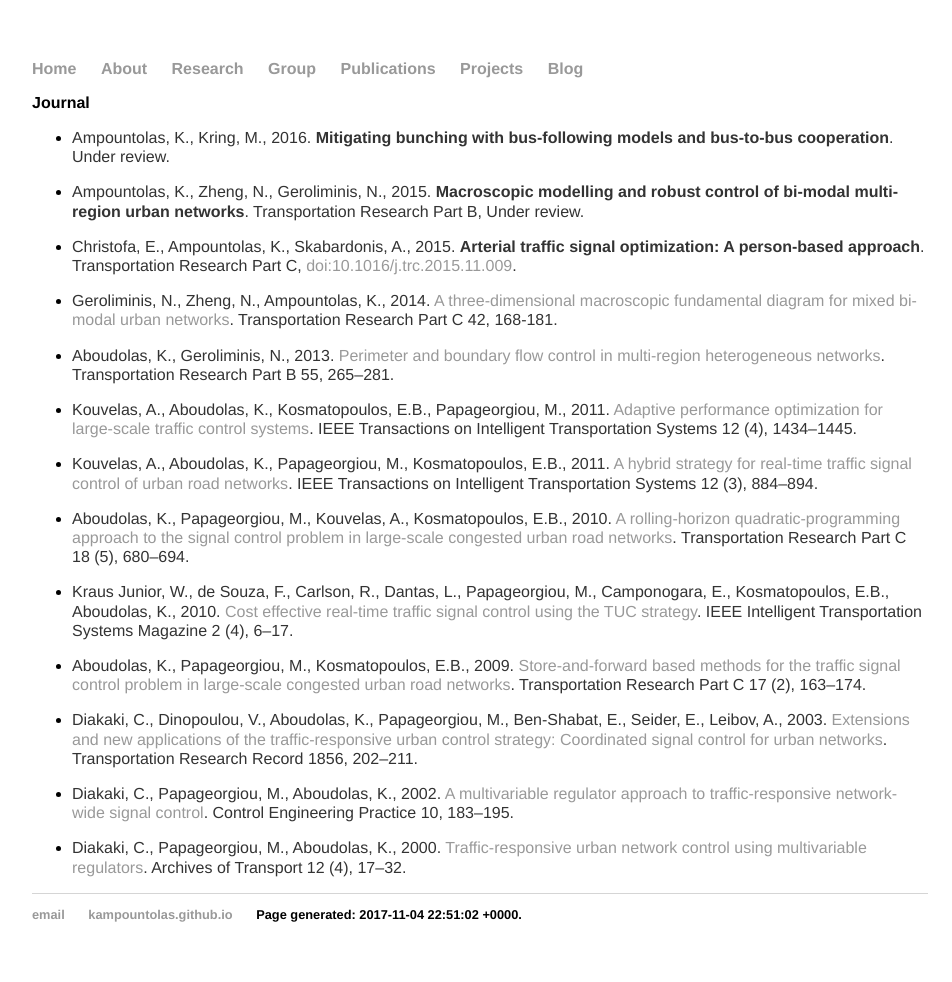
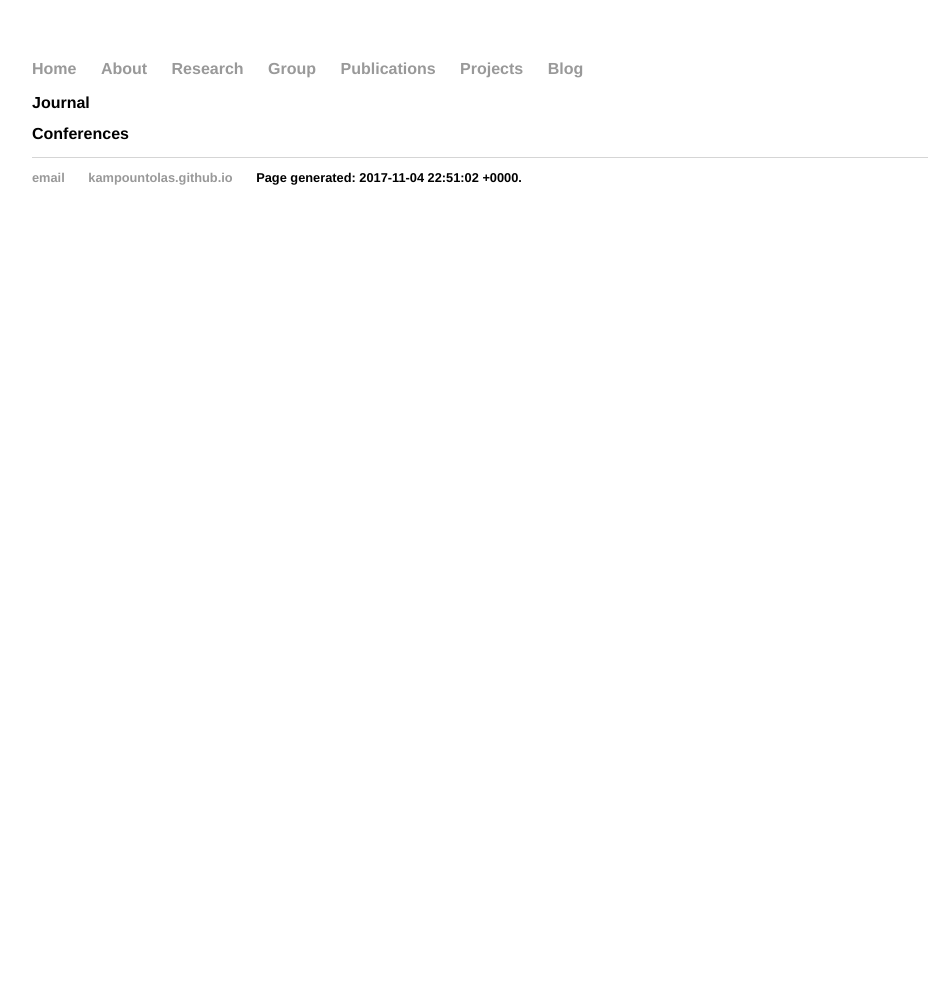
Before and after one commit to kampountolas/kampountolas.github.io, a Jekyll site: the page built from publications/index.html, in a window 1280 px wide. Shown: the whole page, without its empty margins (160-1112 px from the left). Built offline with Jekyll 4.4.1, drawn with Linux system fonts in a browser that asks for light colours; nearby versions of some CDN libraries; after the commit the page ends 900 px from its top, so only the background shows below that.

Commit message:
Update index.html

```diff
--- a/publications/index.html
+++ b/publications/index.html
@@ -4,57 +4,5 @@ title: Publications
 ---
 <div class="blurb">
               <h2>Journal</h2>
-                <ul>
-                    <li>
-                        <p>Ampountolas, K., Kring, M., 2016. <strong>Mitigating bunching with bus-following models and bus-to-bus cooperation</strong>. Under review.</p>
-                    </li>
-                    <li>
-                        <p>Ampountolas, K., Zheng, N., Geroliminis, N., 2015. <b>Macroscopic modelling and robust control of bi-modal multi-region urban networks</b>. Transportation Research Part B, Under review.</p>
-</li>
-<li>
-                        <p>Christofa, E., Ampountolas, K., Skabardonis, A., 2015. <b>Arterial traffic signal optimization: A person-based approach</b>. Transportation Research Part C, <a href="http://dx.doi.org/10.1016/j.trc.2015.11.009">doi:10.1016/j.trc.2015.11.009</a>.</p>
-                    </li>
-                  <li>
-                      <p>Geroliminis, N., Zheng, N., Ampountolas, K., 2014. <a href="./files/pubs/PartC2014.pdf">A three-dimensional macroscopic fundamental diagram for mixed bi-modal
-urban networks</a>. Transportation Research Part C 42, 168-181.</p>
-                  </li>
-                  <li>
-                    <p>Aboudolas, K., Geroliminis, N., 2013. <a href="./files/pubs/PartB2013.pdf">Perimeter and boundary flow control in multi-region heterogeneous networks</a>.
-                      Transportation Research Part B 55, 265–281.</p>
-                  </li>
-                  <li>
-                    <p>Kouvelas, A., Aboudolas, K., Kosmatopoulos, E.B., Papageorgiou, M., 2011. <a href="./files/pubs/IEEE-ITS2011b.pdf">Adaptive performance optimization for large-scale traffic control systems</a>.
-                      IEEE Transactions on Intelligent Transportation Systems 12 (4), 1434–1445.</p>
-                  </li>
-                  <li>
-                    <p>Kouvelas, A., Aboudolas, K., Papageorgiou, M., Kosmatopoulos, E.B., 2011. <a href="./files/pubs/IEEE-ITS2011a.pdf">A hybrid strategy for real-time traffic signal control of urban road networks</a>.
-                      IEEE Transactions on Intelligent Transportation Systems 12 (3), 884–894.</p>
-                  </li>
-                  <li>
-                    <p>Aboudolas, K., Papageorgiou, M., Kouvelas, A., Kosmatopoulos, E.B., 2010. <a href="./files/pubs/PartC2010.pdf">A rolling-horizon quadratic-programming approach to the signal control problem in large-scale congested urban road networks</a>.
-                      Transportation Research Part C 18 (5), 680–694.</p>
-                  </li>
-                  <li>
-                    <p>Kraus Junior, W., de Souza, F., Carlson, R., Dantas, L., Papageorgiou, M., Camponogara,
-                      E., Kosmatopoulos, E.B., Aboudolas, K., 2010. <a href="./files/pubs/IEEE-ITS2010.pdf">Cost effective real-time traffic signal control using the TUC strategy</a>.
-                      IEEE Intelligent Transportation Systems Magazine 2 (4), 6–17.</p>
-                  </li>
-                  <li>
-                    <p>Aboudolas, K., Papageorgiou, M., Kosmatopoulos, E.B., 2009. <a href="./files/pubs/PartC2009.pdf">Store-and-forward based methods for the traffic signal control problem in large-scale congested urban road networks</a>.
-                      Transportation Research Part C 17 (2), 163–174.</p>
-                  </li>
-                  <li>
-                    <p>Diakaki, C., Dinopoulou, V., Aboudolas, K., Papageorgiou, M., Ben-Shabat, E.,
-                      Seider, E., Leibov, A., 2003. <a href="./files/pubs/TRB2003.pdf">Extensions and  new applications of the traffic-responsive urban control strategy: Coordinated signal control for urban networks</a>.
-                      Transportation Research Record 1856, 202–211.</p>
-                  </li>
-                  <li>
-                    <p>Diakaki, C., Papageorgiou, M., Aboudolas, K., 2002. <a href="./files/pubs/CEP2002.pdf">A multivariable regulator approach to traffic-responsive network-wide signal control</a>.
-                      Control Engineering Practice 10, 183–195.</p>
-                  </li>
-                  <li>
-                    <p>Diakaki, C., Papageorgiou, M., Aboudolas, K., 2000. <a href="">Traffic-responsive urban network control using multivariable regulators</a>.
-                      Archives of Transport 12 (4), 17–32.</p>
-                  </li>
-                </ul>
+              <h2>Conferences</h2>
 </div><!-- /.blurb -->
```
